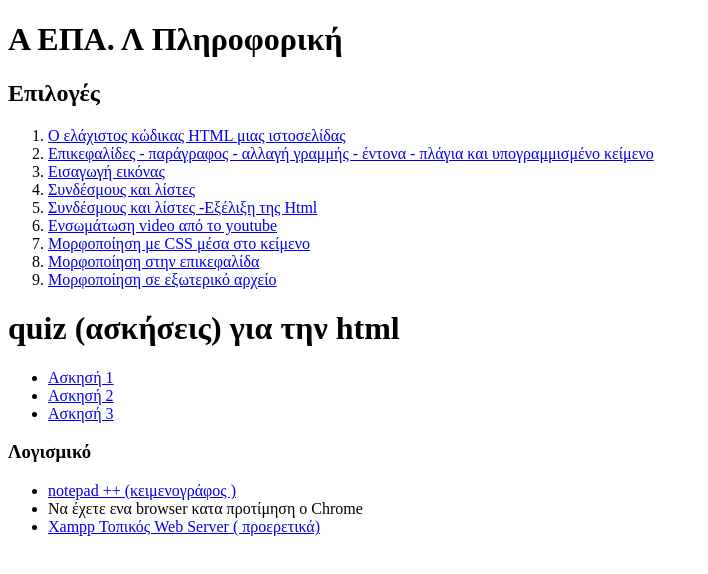
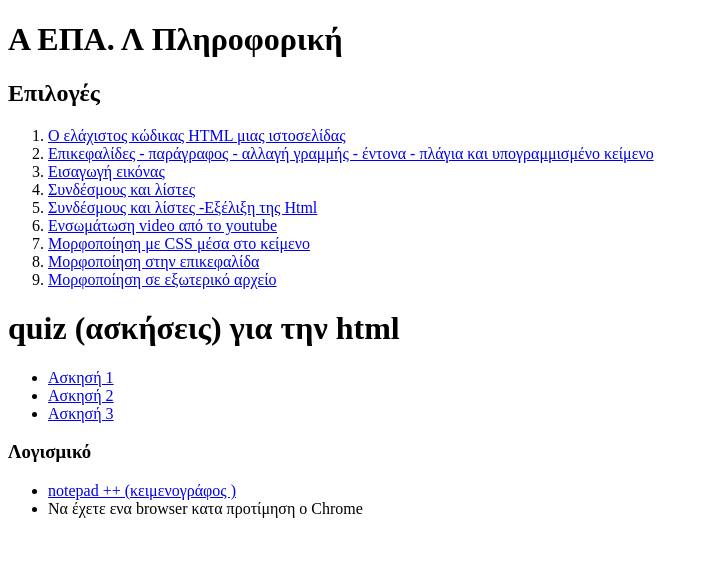
Before and after one commit to palaiologos2023/web1.github.io, a plain HTML site: page index.html in a window 1280 px wide. Shown: the whole page, without its empty margins (0-708 px from the left). Drawn offline with Linux system fonts and the light colour scheme.

Commit message:
allages 2

```diff
--- a/index.html
+++ b/index.html
@@ -33,8 +33,7 @@
  <ul>
     <li> <a href="https://notepad-plus-plus.org/downloads/"> notepad ++ (κειμενογράφος ) </a>
 	<li> Να έχετε ενα browser κατα προτίμηση ο Chrome </li>
-	<li> <a href="https://www.apachefriends.org/index.html"> Xampp Τοπικός Web Server ( προερετικά) </a>
- </ul>
+
 
 
 
```
